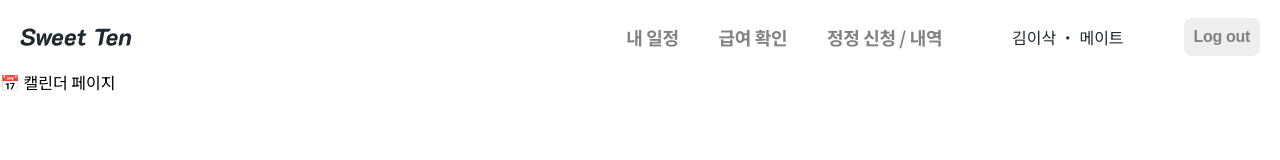
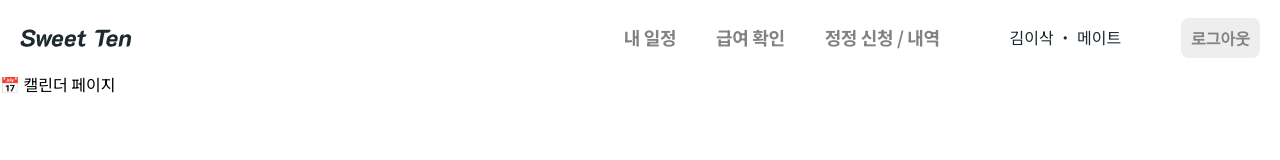
Before and after one commit to Dev-FE-3/toy-project2-team2, a React (Vite) app: page / in a window 1280 px wide. Shown: the top 160 px of the page. Built offline with nearby package versions, Linux system fonts and the light colour scheme; no server answers; sample sign-in values are in the browser's storage; a web font is replaced by a local one.

Commit message:
Feat : Button component
- Button component
- GlobalStyle :root color 추가

```diff
--- a/src/pages/login/Login.jsx
+++ b/src/pages/login/Login.jsx
@@ -4,6 +4,7 @@ import { signInWithEmailAndPassword } from "firebase/auth";
 import { FirebaseError } from "@firebase/util";
 import { useNavigate } from "react-router-dom";
 import { useState } from "react";
+import Button from './../../shared/components/button/Button'
 
 const Title = styled.h1`
   font-size: 32px;
@@ -102,7 +103,7 @@ const Login = () => {
           type="password"
           required
         />
-        <Input type="submit" value={isLoading ? "Loading..." : "Login"} />
+        <Button type="submit" size="lg" color="gray">{isLoading ? "Loading..." : "Login"}</Button>
       </Form>
       {error !== "" ? <Error>{error}</Error> : null}
     </Wrapper>
--- a/src/shared/Header/LogOutButton.jsx
+++ b/src/shared/Header/LogOutButton.jsx
@@ -1,20 +1,6 @@
 import { auth } from "../../firebase";
-import styled from "styled-components";
 import { useNavigate } from "react-router-dom";
-
-const LogOutButton = styled.button`
-  padding: 8px 10px;
-  font-size: 16px;
-  font-weight: 700;
-  letter-spacing: -0.32px;
-  color: var(--text-disabled);
-  border-radius: 8px;
-  background-color: var(--background-color);
-
-  &:hover {
-    background-color: var(--disabled);
-  }
-`
+import Button from '../components/button/Button'
 
 const LogOut = () => {
   const navigate = useNavigate();
@@ -30,7 +16,7 @@ const LogOut = () => {
       });
   };
 
-  return <LogOutButton onClick={logOut}>Log out</LogOutButton>;
+  return <Button onClick={logOut} size="sm" color="gray">로그아웃</Button>;
 };
 
 export default LogOut;
--- /dev/null
+++ b/src/shared/components/button/Button.jsx
@@ -0,0 +1,33 @@
+import styled from 'styled-components'
+
+const StyledButton = styled.button`
+	padding: ${({ size }) =>
+		size === "sm" ? "8px 10px" :
+    size === "lg" ? "17px" : "8px 16px"};
+	font-size: ${({ size }) =>
+    size === "sm" ? "16px" : "20px"};
+	border-radius: 8px;
+	font-weight: 700;
+	background-color: ${({ color }) =>
+    color === "gray" ? "var(--background-color)" : "var(--primary)"};
+	color: ${({ color }) =>
+    color === "gray" ? "var(--text-disabled)" : "var(--white)"};
+	cursor: pointer;
+
+	&:hover {
+		background-color: ${({ color }) =>
+      color === "gray" ? "var(--disabled)" : "var(--primary-dark)"};
+	}
+`
+
+const Button = ({ color, size, children, ...props }) => {
+	return (
+		<>
+			<StyledButton color={color} size={size} {...props}>
+				{children}
+			</StyledButton>
+		</>
+	)
+}
+
+export default Button
--- a/src/shared/components/styles/GlobalStyle.jsx
+++ b/src/shared/components/styles/GlobalStyle.jsx
@@ -6,16 +6,35 @@ const GlobalStyle = createGlobalStyle`
 	:root {
 		/* primary */
 		--primary: #00ADB5;
+		--primary-dark: #00868D;
 		--accent: #63C5CA;
 
+		/* disabled */
+		--disabled: #D9D9D9;
+
+		/* color */
+		--white: #FFFFFF;
+		--red: #E05230;
+		--red-bg: #FFEBEB;
+		--green: #4CAF50;
+		--green-bg: #E5F8EB;
+		--blue: #0085FF;
+		--blue-bg: #E5F3FF;
+		--orange: #FF9F2D;
+		--orange-bg: #FFF4E8;
+		--regular: #585757;
+		--regular-bg: #E8E8E8;
+
 		/* background-color */
-		--background-color: #EEE;
-		--disabled: #D9D9D9;
+		--background-color: #EEEEEE;
+		--background-color-2: #EEFFFE;
+		--background-color-3: #F9F9F9;
 
 		/* text-color */
 		--text-primary: #1E2A2E;
 		--text-sencondary: #4A4A4A;
 		--text-disabled: #828282;
+		--text-disabled-2: #CACACA;
 
 		/* font-size */
 		--font-size-title-large: 32px;
```
